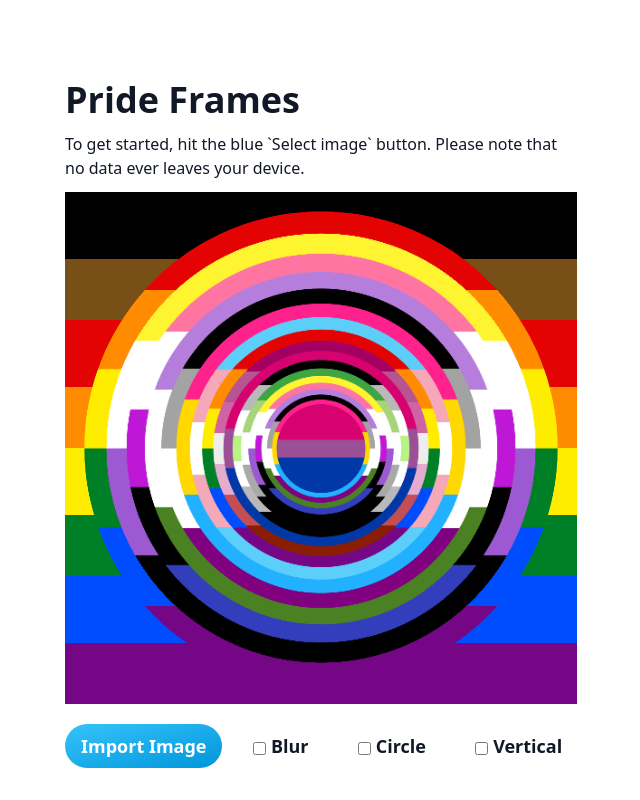
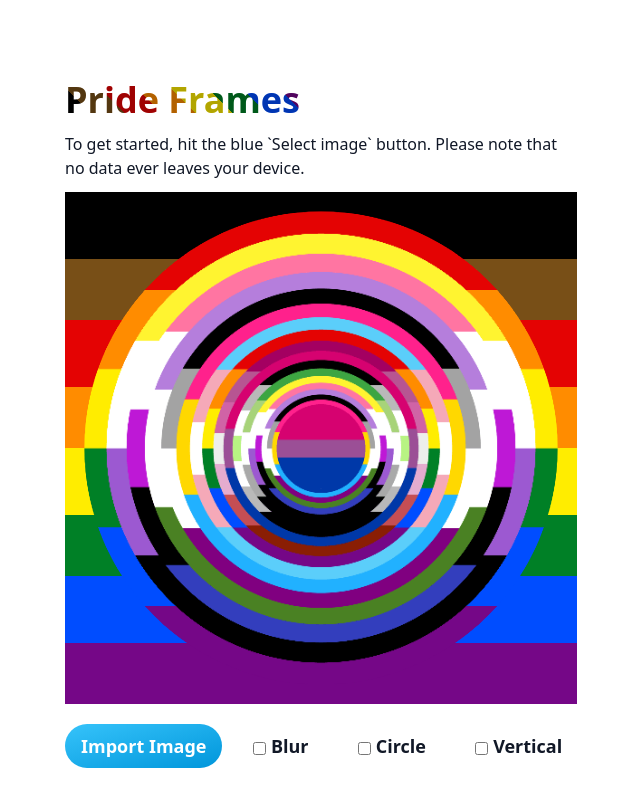
Before and after one commit to ZicklePop/pride-frames, a SvelteKit app: page / in a window 1280 px wide. Shown: the top 800 px of the page, without its empty margins (319-959 px from the left). Built offline with nearby package versions, Linux system fonts and the light colour scheme.

Commit message:
accessible gradient text colors

```diff
--- a/src/app.css
+++ b/src/app.css
@@ -13,3 +13,13 @@
 		@apply text-3xl font-bold md:text-4xl;
 	}
 }
+
+.text-shadow {
+	text-shadow: 0 0 0 rgba(0, 0, 0, 0.3);
+}
+
+@media (prefers-color-scheme: dark) {
+	.text-shadow {
+		text-shadow: 0 0 0 rgba(255, 255, 255, 0.6);
+	}
+}
--- a/src/lib/components/gradient.svelte
+++ b/src/lib/components/gradient.svelte
@@ -2,11 +2,13 @@
 	import { cssGradient } from '$lib/css-gradient';
 	import type { Flag } from '$lib/constants/flags';
 
-	export let cx = 'bg-clip-text text-transparent text-shadow';
 	export let type: Flag = 'lgbtqia';
 	export let angle = 45;
 </script>
 
-<span class={cx} style={`background-image: ${cssGradient(type, angle)}`}>
+<span
+	class="bg-clip-text text-transparent text-shadow"
+	style={`background-image: ${cssGradient(type, angle)}`}
+>
 	<slot />
 </span>
--- a/src/routes/+page.svelte
+++ b/src/routes/+page.svelte
@@ -6,6 +6,7 @@
 	import Checkbox from '$lib/components/checkbox.svelte';
 	import FlagPicker from '$lib/components/flag-picker.svelte';
 	import { frameProps } from '$lib/stores';
+	import Gradient from '$lib/components/gradient.svelte';
 
 	let files: FileList | null = null;
 	let inputImage: string | null = '/favicon.png';
@@ -68,7 +69,7 @@
 	}
 </script>
 
-<h1>Pride Frames</h1>
+<h1><Gradient>Pride Frames</Gradient></h1>
 <p class="my-3">
 	To get started, hit the blue `Select image` button. Please note that no data ever leaves your
 	device.
```
